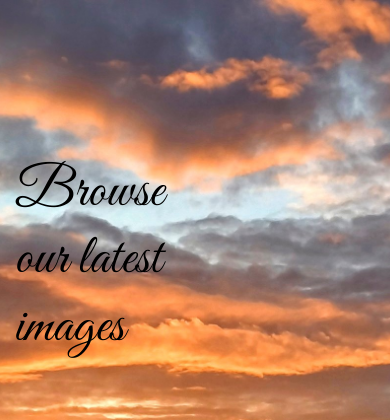
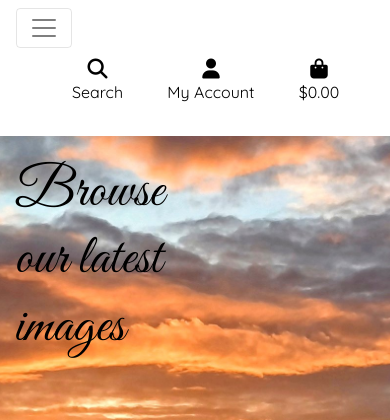
Before and after one commit to treggs1/P4-Django-Project, a Django app: page / in a window 390 px wide. Shown: the top 420 px of the page. Run offline with Django 3.2, Linux system fonts and the light colour scheme; some libraries are stand-ins or nearby versions.

Commit message:
Add main navbar and mobile header

```diff
--- a/jc_photography/settings.py
+++ b/jc_photography/settings.py
@@ -30,7 +30,7 @@ SECRET_KEY = os.environ.get('SECRET_KEY', '')
 # SECURITY WARNING: don't run with debug turned on in production!
 DEBUG = True
 
-ALLOWED_HOSTS = ['8000-treggs1-p4djangoproject-v5mgh3ii98u.ws-eu108.gitpod.io']
+ALLOWED_HOSTS = ['8000-treggs1-p4djangoproject-v5mgh3ii98u.ws-eu109.gitpod.io']
 
 
 # Application definition
--- a/templates/base.html
+++ b/templates/base.html
@@ -105,6 +105,15 @@
                 </ul>
             </div>
         </div>
+        <div class="row bg-white">
+            <nav class="navbar navbar-expand-lg navbar-light w-100">
+                <button class="navbar-toggler" type="button" data-toggle="collapse" data-target="#main-nav" aria-controls="main-nav" aria-expanded="false" aria-label="Toggle navigation">
+                    <span class="navbar-toggler-icon"></span>
+                </button>
+                {% include 'includes/mobile-top-header.html' %}
+                {% include 'includes/main-nav.html' %}
+            </nav>
+        </div>
     </header>
 
     {% if messages %}
--- /dev/null
+++ b/templates/includes/main-nav.html
@@ -0,0 +1,41 @@
+<div class="collapse navbar-collapse" id="main-nav">
+    <ul class="navbar-nav w-auto mx-auto">
+        <li class="nav-item dropdown">
+            <a class="font-weight-bold nav-link text-black mr-5" href="#" id="all-images-link"
+                data-toggle="dropdown" aria-haspopup="true" aria-expanded="false">
+                All Images
+            </a>
+            <div class="dropdown-menu border-0" aria-labelledby="all-images-link">
+                <a href="" class="dropdown-item">By Price</a>
+                <a href="" class="dropdown-item ">By Rating</a>
+                <a href="" class="dropdown-item ">By Category</a>
+                <a href="" class="dropdown-item">All Images</a>
+            </div>
+        </li>
+
+        <li class="nav-item dropdown">
+            <a class="font-weight-bold nav-link text-black mr-5" href="#" id="categories-link"
+                data-toggle="dropdown" aria-haspopup="true" aria-expanded="false">
+                Categories
+            </a>
+            <div class="dropdown-menu border-0" aria-labelledby="categories-link">
+                <a href="" class="dropdown-item">Sky &amp; Sunsets</a>
+                <a href="" class="dropdown-item">Beaches</a>
+                <a href="" class="dropdown-item">Architechture</a>
+                <a href="" class="dropdown-item">Landscapes</a>
+            </div>
+        </li>
+
+        <li class="nav-item dropdown">
+            <a class="font-weight-bold nav-link text-black" href="#" id="specials-link" data-toggle="dropdown"
+                aria-haspopup="true" aria-expanded="false">
+                Special Offers
+            </a>
+            <div class="dropdown-menu border-0" aria-labelledby="specials-link">
+                <a href="" class="dropdown-item">Latest Images</a>
+                <a href="" class="dropdown-item">Special Offers</a>
+                <a href="" class="dropdown-item">All Specials</a>
+            </div>
+        </li>
+    </ul>
+</div>
--- /dev/null
+++ b/templates/includes/mobile-top-header.html
@@ -0,0 +1,58 @@
+<ul>
+    <li class="list-inline-item">
+      <a class="text-black nav-link d-block d-lg-none" href="#" id="mobile-search" data-toggle="dropdown" aria-haspopup="true" aria-expanded="false">
+          <div class="text-center">
+              <div><i class="fas fa-search fa-lg"></i></div>
+              <p class="my-0">Search</p>
+          </div>
+      </a>
+      <div class="dropdown-menu border-0 w-100 p-3 rounded-0 my-0" aria-labelledby="mobile-search">
+          <form class="form" method="GET" action="">
+              <div class="input-group w-100">
+                  <input class="form-control border border-black rounded-0" type="text" name="q" placeholder="Search our site">
+                  <div class="input-group-append">
+                      <button class="form-control form-control btn btn-black border border-black rounded-0" type="submit">
+                          <span class="icon">
+                              <i class="fas fa-search"></i>
+                          </span>
+                      </button>
+                  </div>
+              </div>
+          </form>
+      </div>
+  </li>
+  <li class="list-inline-item dropdown">
+      <a class="text-black nav-link d-block d-lg-none" href="#" id="user-options" data-toggle="dropdown" aria-haspopup="true" aria-expanded="false">
+          <div class="text-center">
+              <div><i class="fas fa-user fa-lg"></i></div>
+              <p class="my-0">My Account</p>
+          </div>
+      </a>
+      <div class="dropdown-menu border-0" aria-labelledby="user-options">
+          {% if request.user.is_authenticated %}
+              {% if request.user.is_superuser %}
+                  <a href="{% url 'account_logout' %}" class="dropdown-item">Product Management</a>
+              {% endif %}
+              <a href="" class="dropdown-item">My Profile</a>
+              <a href="{% url 'account_logout' %}" class="dropdown-item">Logout</a>
+          {% else %}
+              <a href="{% url 'account_signup' %}" class="dropdown-item">Register</a>
+              <a href="{% url 'account_login' %}" class="dropdown-item">Login</a>
+          {% endif %}
+      </div>
+  </li>
+  <li class="list-inline-item">
+      <a class="{% if grand_total %}text-primary font-weight-bold{% else %}text-black{% endif %} nav-link d-block d-lg-none" href="">
+          <div class="text-center">
+              <div><i class="fas fa-shopping-bag fa-lg"></i></div>
+              <p class="my-0">
+                  {% if grand_total %}
+                      ${{ grand_total|floatformat:2 }}
+                  {% else %}
+                      $0.00
+                  {% endif %}
+              </p>
+          </div>
+      </a>
+    </li>
+  </ul>
```
